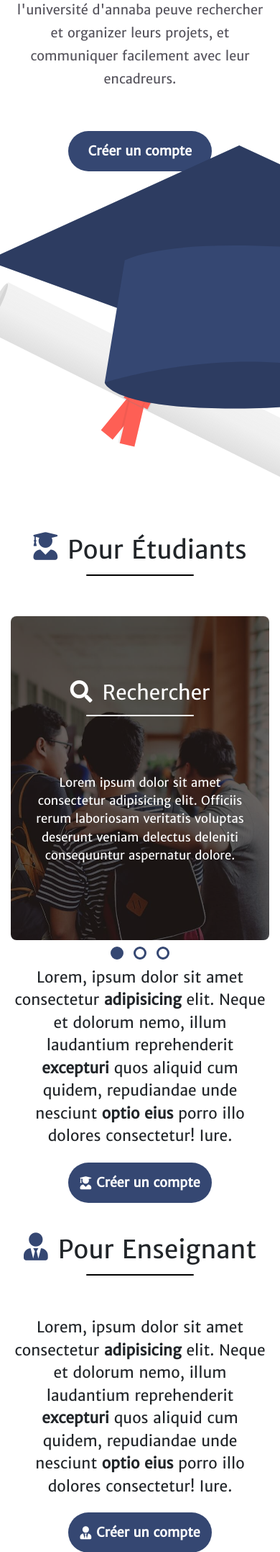
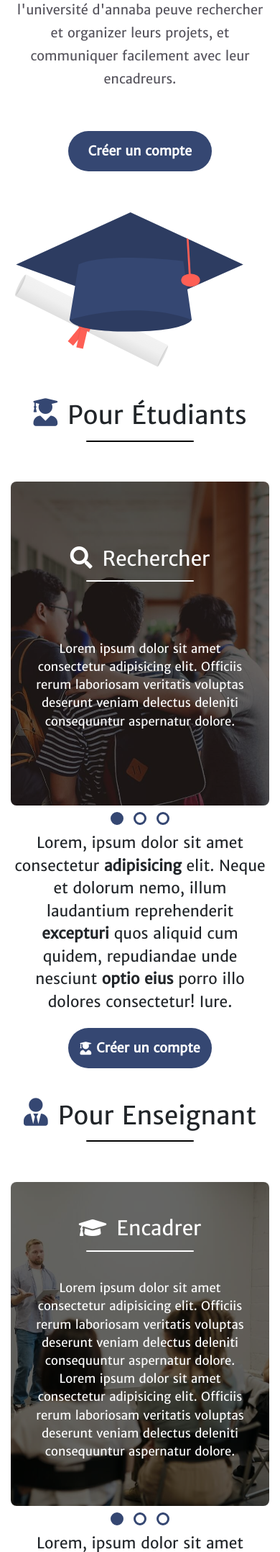
Before and after one commit to Riadz/UNIV-my-mentor, a PHP site: page / in a window 390 px wide; the page is wider, and only the part inside the window is pictured. Shown: the part 297-2453 px from the top of that part at 72% size. Run offline with PHP 8.4, Linux system fonts and the light colour scheme.

Commit message:
tweaks for mobile

```diff
--- a/index.php
+++ b/index.php
@@ -112,18 +112,7 @@ if (isset($_SESSION['user'])) {
 				<span>Pour Enseignant</span>
 			</h2>
 			<div class="row pt-5">
-				<div class="col-lg-5 feature-text d-flex align-items-center ">
-					<p>
-						Lorem, ipsum dolor sit amet consectetur <strong>adipisicing</strong> elit. Neque et dolorum nemo,
-						illum laudantium reprehenderit <strong>excepturi</strong> quos aliquid cum quidem,
-						repudiandae unde nesciunt <strong>optio eius</strong> porro illo dolores consectetur! Iure.
-						<a href="teacher_auth?signup_tab" class="btn-1 mt-4 mx-auto">
-							<i class="fas fa-user-tie mr-2"></i>
-							Créer un compte
-						</a>
-					</p>
-				</div>
-				<div class="col-lg-7 feature-carousel">
+				<div class="col-lg-7 feature-carousel order-lg-1">
 					<div class="feature-carousel-wrapper">
 						<div class="feature-carousel-container owl-carousel">
 							<!-- card 1 -->
@@ -183,6 +172,17 @@ if (isset($_SESSION['user'])) {
 						</div>
 					</div>
 				</div>
+				<div class="col-lg-5 feature-text d-flex align-items-center order-lg-0">
+					<p>
+						Lorem, ipsum dolor sit amet consectetur <strong>adipisicing</strong> elit. Neque et dolorum nemo,
+						illum laudantium reprehenderit <strong>excepturi</strong> quos aliquid cum quidem,
+						repudiandae unde nesciunt <strong>optio eius</strong> porro illo dolores consectetur! Iure.
+						<a href="teacher_auth?signup_tab" class="btn-1 mt-4 mx-auto">
+							<i class="fas fa-user-tie mr-2"></i>
+							Créer un compte
+						</a>
+					</p>
+				</div>
 			</div>
 		</div>
 	</section>
--- a/scss/_dashboard.scss
+++ b/scss/_dashboard.scss
@@ -265,7 +265,6 @@
   &-box {
     position: relative;
     min-height: 500px;
-    max-height: 80vh;
 
     display: flex;
     flex-direction: column;
--- a/scss/_index.scss
+++ b/scss/_index.scss
@@ -29,6 +29,12 @@
   .landing-page-ilust {
     margin-top: -100px;
     margin-left: -50px;
+
+    @media (max-width: 991.98px) {
+      margin: 2rem 0 0;
+      width: 100%;
+      height: auto;
+    }
   }
 }
 .feature {
--- a/student_dashboard.php
+++ b/student_dashboard.php
@@ -50,10 +50,10 @@ $deps = $Teacher->getDepArray();
 					Recherche
 				</h1>
 				<div class="search-box-form-text w-100">
-					<div class="input-group">
-						<input name="search" type="text" class="form-control">
+					<div class="input-group row no-gutters">
+						<input name="search" type="text" class="form-control col-sm-12 col-md-8">
 
-						<div class="input-group-append">
+						<div class="input-group-append col-sm-12 col-md-4 mt-3 mt-md-0">
 							<select name="type" class="custom-select">
 								<option value="post_title">Titre du post</option>
 								<option value="last_name">Nom d'enseignant</option>
```
Also changed, not shown: css/style.min.css, 1 other file.
